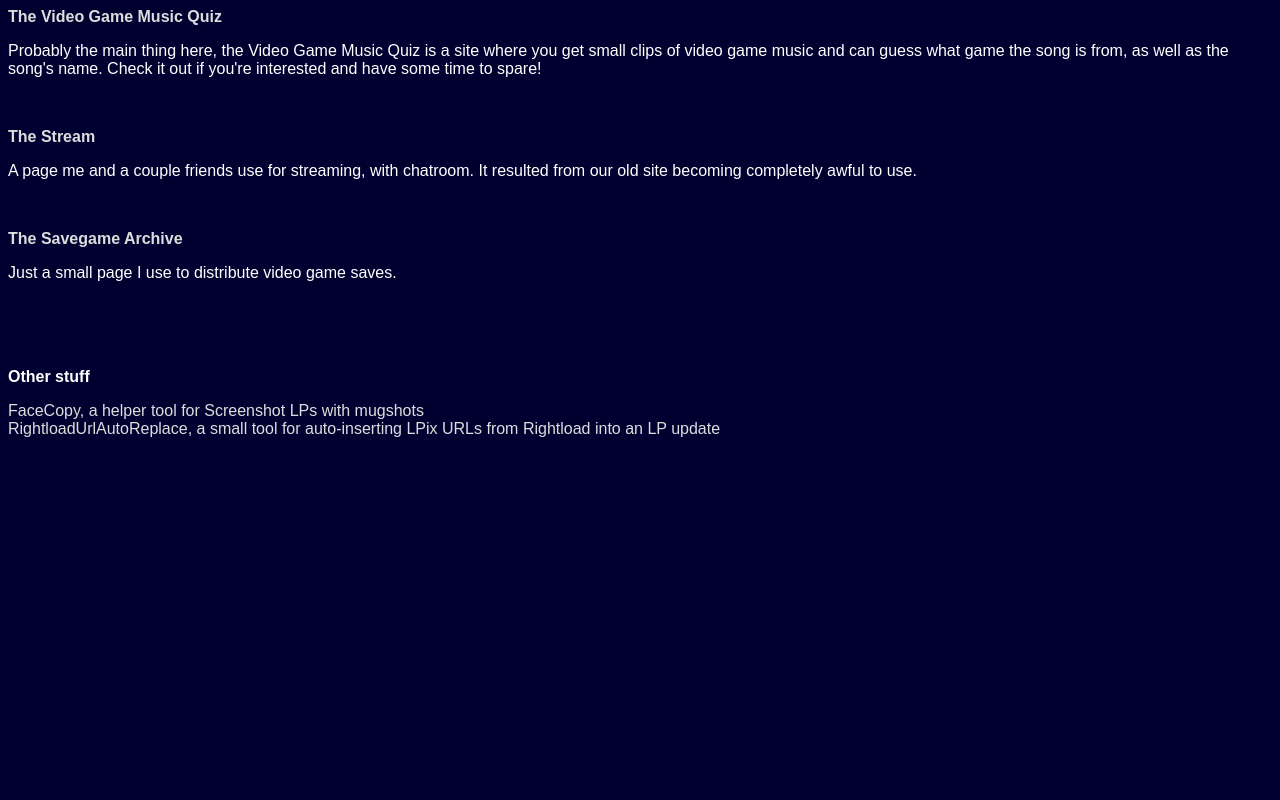
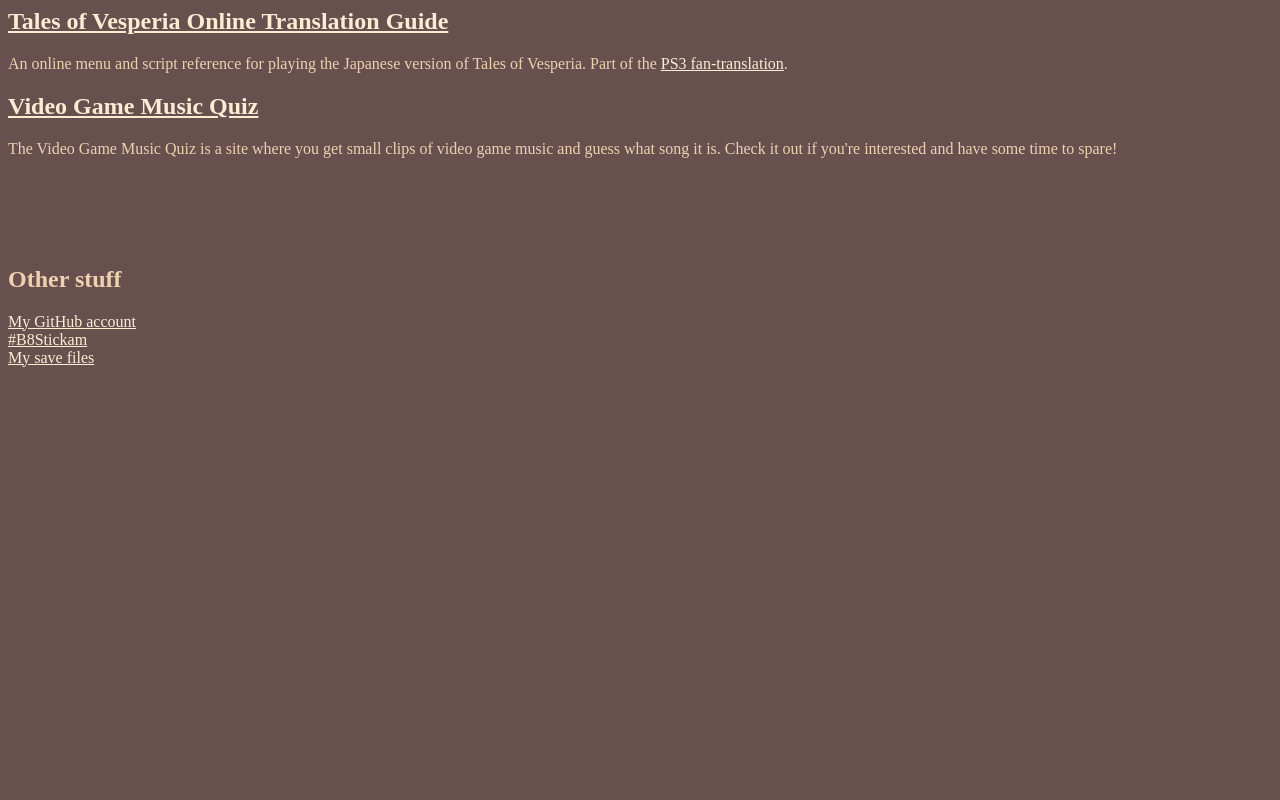
Before and after one commit to AdmiralCurtiss/hyouta-website, a PHP site: page / in a window 1280 px wide. Run offline with PHP 8.4, Linux system fonts and the light colour scheme.

Commit message:
Update the index to something nicer.

```diff
--- a/index.php
+++ b/index.php
@@ -1,26 +1,22 @@
 <html>
 <head>
-	<title>Video Game Music Quiz</title>
-	<link rel="stylesheet" type="text/css" href="/musicquiz/layout.css" />
-	<link rel="stylesheet" type="text/css" href="/musicquiz/styles.css" media="all">
-	<link rel="stylesheet" type="text/css" href="/musicquiz/screen.css" media="screen">
-	<link rel="stylesheet" type="text/css" href="/musicquiz/print.css" media="print">
+	<title>Admiral Hyouta Curtiss</title>
+	<link rel="stylesheet" type="text/css" href="vesperia/style.css" />
 	<link rel="shortcut icon" type="image/x-icon" href="musicquiz/favicon.ico" />
 </head>
 <body>
-<p><a href="/musicquiz"><h3>The Video Game Music Quiz</h3></a>
-Probably the main thing here, the Video Game Music Quiz is a site where you get small clips of video game music and can guess what game the song is from, as well as the song's name. Check it out if you're interested and have some time to spare!</p>
-<br>
-<p><a href="/stream"><h3>The Stream</h3></a>
-A page me and a couple friends use for streaming, with chatroom. It resulted from our old site becoming completely awful to use.
-</p>
-<br>
-<p><a href="/savegame"><h3>The Savegame Archive</h3></a>
-Just a small page I use to distribute video game saves.
-</p>
-<br><br><br>
-<h3>Other stuff</h3>
-<a href="https://github.com/AdmiralCurtiss/FaceCopy/releases">FaceCopy, a helper tool for Screenshot LPs with mugshots</a><br>
-<a href="https://github.com/AdmiralCurtiss/RightloadUrlAutoReplace/releases">RightloadUrlAutoReplace, a small tool for auto-inserting LPix URLs from Rightload into an LP update</a><br>
+
+<p><a href="/vesperia"><h2>Tales of Vesperia Online Translation Guide</h2></a>
+An online menu and script reference for playing the Japanese version of Tales of Vesperia. Part of the <a href="http://talesofvesperia.net/">PS3 fan-translation</a>.</p>
+
+<p><a href="/musicquiz"><h2>Video Game Music Quiz</h2></a>
+The Video Game Music Quiz is a site where you get small clips of video game music and guess what song it is. Check it out if you're interested and have some time to spare!</p>
+
+<br/><br/><br/><br/>
+
+<h2>Other stuff</h2>
+<a href="https://github.com/AdmiralCurtiss/">My GitHub account</a><br/>
+<a href="/stream">#B8Stickam</a><br/>
+<a href="/savegame">My save files</a><br/>
 </body>
 </html>
```
